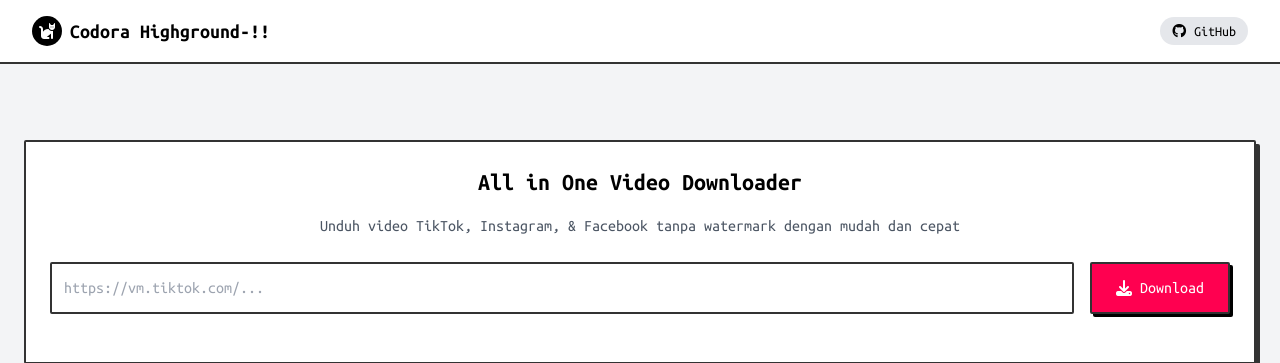
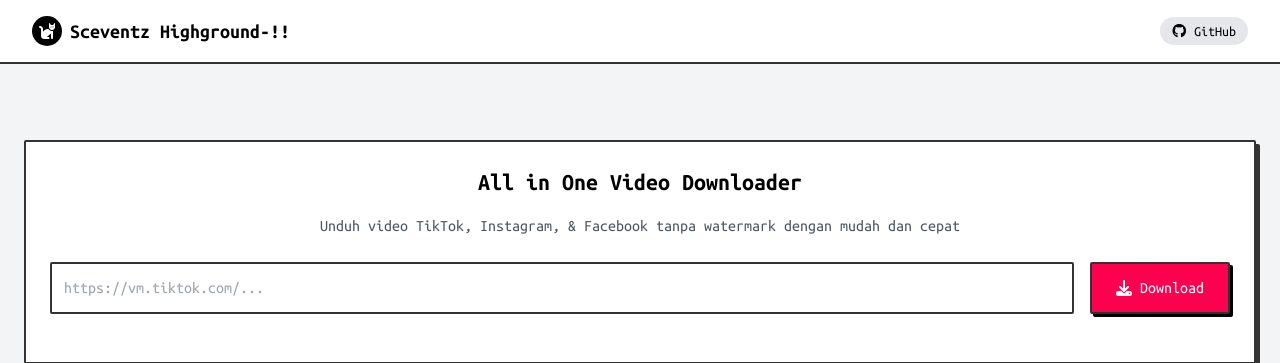
Before and after one commit to dimzkydev/inusoft-aio, a Flask app: page / in a window 1280 px wide. Shown: the top 363 px of the page. Run offline with Flask 3, Linux system fonts and the light colour scheme; some libraries are stand-ins or nearby versions.

Commit message:
Update index.html
jembot

```diff
--- a/templates/index.html
+++ b/templates/index.html
@@ -3,7 +3,7 @@
 <head>
     <meta charset="UTF-8">
     <meta name="viewport" content="width=device-width, initial-scale=1.0">
-    <title>Codora Highground-!!</title>
+    <title>Sceventz Highground-!!</title>
     <link href="https://cdnjs.cloudflare.com/ajax/libs/font-awesome/6.3.0/css/all.min.css" rel="stylesheet">
     <link href="https://fonts.googleapis.com/css2?family=Ubuntu+Mono:ital,wght@0,400;0,700;1,400;1,700&display=swap" rel="stylesheet">
     <script src="https://cdn.tailwindcss.com"></script>
@@ -97,9 +97,9 @@
             <span class="site-logo">
                 <i class="fas fa-cat"></i>
             </span>
-            <h1 class="text-xl font-bold">Codora Highground-!!</h1>
+            <h1 class="text-xl font-bold">Sceventz Highground-!!</h1>
         </div>
-        <a href="https://github.com/purrbits" class="flex items-center gap-2 bg-gray-200 hover:bg-gray-300 transition-colors py-1 px-3 rounded-full text-sm" target="_blank">
+        <a href="https://github.com/DimzCaviar" class="flex items-center gap-2 bg-gray-200 hover:bg-gray-300 transition-colors py-1 px-3 rounded-full text-sm" target="_blank">
             <i class="fab fa-github"></i> GitHub
         </a>
     </nav>
```
